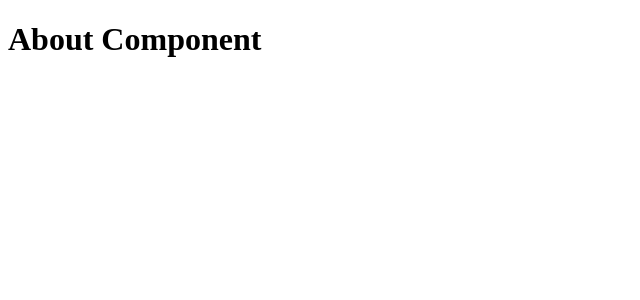
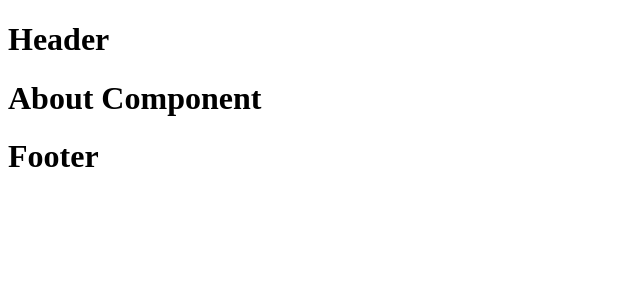
Before and after one commit to jieun-107/react-router, a React (Vite) app: page /about in a window 1280 px wide. Shown: the top 300 px of the page, without its empty margins (0-640 px from the left). Built offline with nearby package versions, Linux system fonts and the light colour scheme.

Commit message:
레이아웃 라우트

```diff
--- /dev/null
+++ b/src/pages/layouts/DashboardLayout.tsx
@@ -0,0 +1,10 @@
+import { Outlet } from "react-router";
+
+export default function DashboardLayout() {
+  return (
+    <>
+      <h1>DashboardLayout</h1>
+      <Outlet />
+    </>
+  )
+}
--- /dev/null
+++ b/src/pages/layouts/Default.tsx
@@ -0,0 +1,15 @@
+import { Outlet } from "react-router";
+
+export default function Default() {
+  return (
+    <>
+      <header>
+        <h1>Header</h1>
+      </header>
+      <Outlet />
+      <footer>
+        <h1>Footer</h1>
+      </footer>
+    </>
+  )
+}
```
Also changed, not shown: src/routes/index.tsx (+17 -7 lines).
